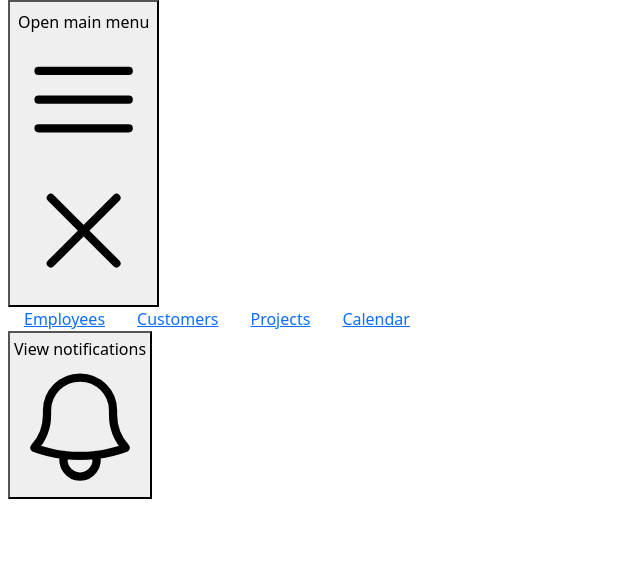
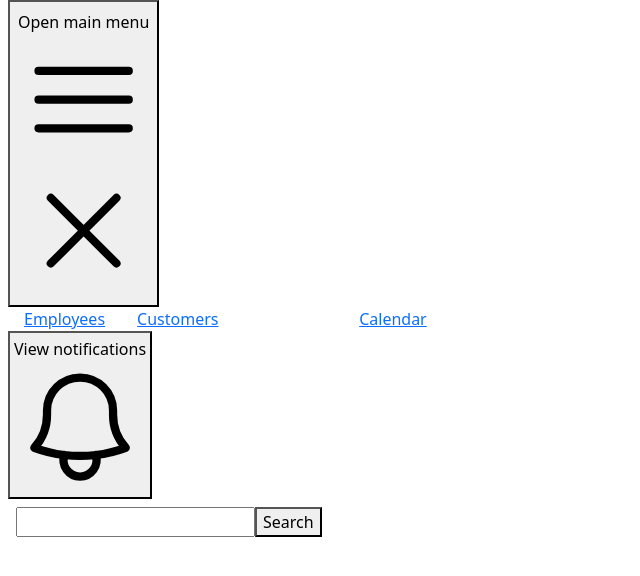
Before and after one commit to bagel047/react-test, a React (Create React App) app: page /dictionary in a window 1280 px wide. Shown: the top 576 px of the page, without its empty margins (0-640 px from the left). Built offline with nearby package versions, Linux system fonts and the light colour scheme.

Commit message:
add dictionary

```diff
--- a/src/App.js
+++ b/src/App.js
@@ -1,13 +1,11 @@
 import "./index.css";
-import Employee from "./components/Employee";
-import { useState } from "react";
-import { v4 as uuidv4 } from "uuid";
-import EditEmployee from "./components/EditEmployee";
-import AddEmployee from "./components/AddEmployee";
 import Header from "./components/Header";
 import Employees from "./pages/Employees";
 import Customers from "./pages/Customers";
 import { BrowserRouter, Routes, Route } from "react-router-dom";
+import Dictionary from "./pages/Dictionary";
+import Definition from "./pages/Definition";
+import NotFound from "./components/NotFound";
 
 function App() {
   return (
@@ -16,6 +14,10 @@ function App() {
         <Routes>
           <Route path="/employees" element={<Employees />}></Route>
           <Route path="/customers" element={<Customers />}></Route>
+          <Route path="/dictionary" element={<Dictionary />}></Route>
+          <Route path="/definition/:search" element={<Definition />}></Route>
+          <Route path="/404" element={<NotFound />}></Route>
+          <Route path="*" element={<NotFound />}></Route>
         </Routes>
       </Header>
     </BrowserRouter>
--- a/src/components/Header.js
+++ b/src/components/Header.js
@@ -11,9 +11,9 @@ import { Bars3Icon, BellIcon, XMarkIcon } from "@heroicons/react/24/outline";
 import { NavLink } from "react-router-dom";
 
 const navigation = [
-  { name: "Employees", href: "/Employees" },
-  { name: "Customers", href: "/Customers" },
-  { name: "Projects", href: "/other1" },
+  { name: "Employees", href: "/employees" },
+  { name: "Customers", href: "/customers" },
+  { name: "Dictionary", href: "/dictionary" },
   { name: "Calendar", href: "/other2" },
 ];
 
@@ -109,7 +109,7 @@ export default function Header(props) {
         </DisclosurePanel>
       </Disclosure>
       <div className="bg-slate-200">
-        <div className="max-w-7xl mx-auto min-h-screen p-2">
+        <div className="max-w-7xl mx-auto min-h-screen px-3 py-2">
           {props.children}
         </div>
       </div>
--- /dev/null
+++ b/src/components/NotFound.js
@@ -0,0 +1,3 @@
+export default function NotFound() {
+  return <p>The page you were looking for was not found</p>;
+}
--- /dev/null
+++ b/src/pages/Definition.js
@@ -0,0 +1,49 @@
+import { useState, useEffect } from "react";
+import { v4 as uuidv4 } from "uuid";
+import { useParams, useNavigate, Link } from "react-router-dom";
+import NotFound from "../components/NotFound";
+
+export default function Definition() {
+  const [word, setWord] = useState();
+  let { search } = useParams();
+  const navigate = useNavigate();
+  const [notFound, setNotFound] = useState(false);
+
+  useEffect(() => {
+    fetch("https://api.dictionaryapi.dev/api/v2/entries/en/" + search)
+      .then((response) => {
+        if (response.status === 404) {
+          setNotFound(true);
+        }
+        return response.json();
+      })
+      .then((data) => {
+        setWord(data[0].meanings);
+      });
+  }, []);
+
+  if (notFound === true) {
+    return (
+      <>
+        <NotFound />
+        <Link to="/dictionary">Search another</Link>
+      </>
+    );
+  }
+  return (
+    <>
+      {word ? (
+        <>
+          <h1>Here are definitions:</h1>
+          {word?.map((meaning) => {
+            return (
+              <p key={uuidv4()}>
+                {meaning.partOfSpeech}: {meaning.definitions[0].definition}
+              </p>
+            );
+          })}
+        </>
+      ) : null}
+    </>
+  );
+}
--- /dev/null
+++ b/src/pages/Dictionary.js
@@ -0,0 +1,30 @@
+import { useState, useEffect } from "react";
+import { useNavigate } from "react-router-dom";
+
+export default function Dictionary() {
+  const [word, setWord] = useState("");
+  const navigate = useNavigate();
+
+  // no dependency array --> update for any state change
+  // empty dependency array --> execute once (on page load)
+  // passing in data --> only execute when those state variables are changed
+
+  return (
+    <>
+      <input
+        type="text"
+        onChange={(e) => {
+          setWord(e.target.value);
+          console.log(word);
+        }}
+      />
+      <button
+        onClick={() => {
+          navigate("/definition/" + word, { replace: true });
+        }}
+      >
+        Search
+      </button>
+    </>
+  );
+}
```
